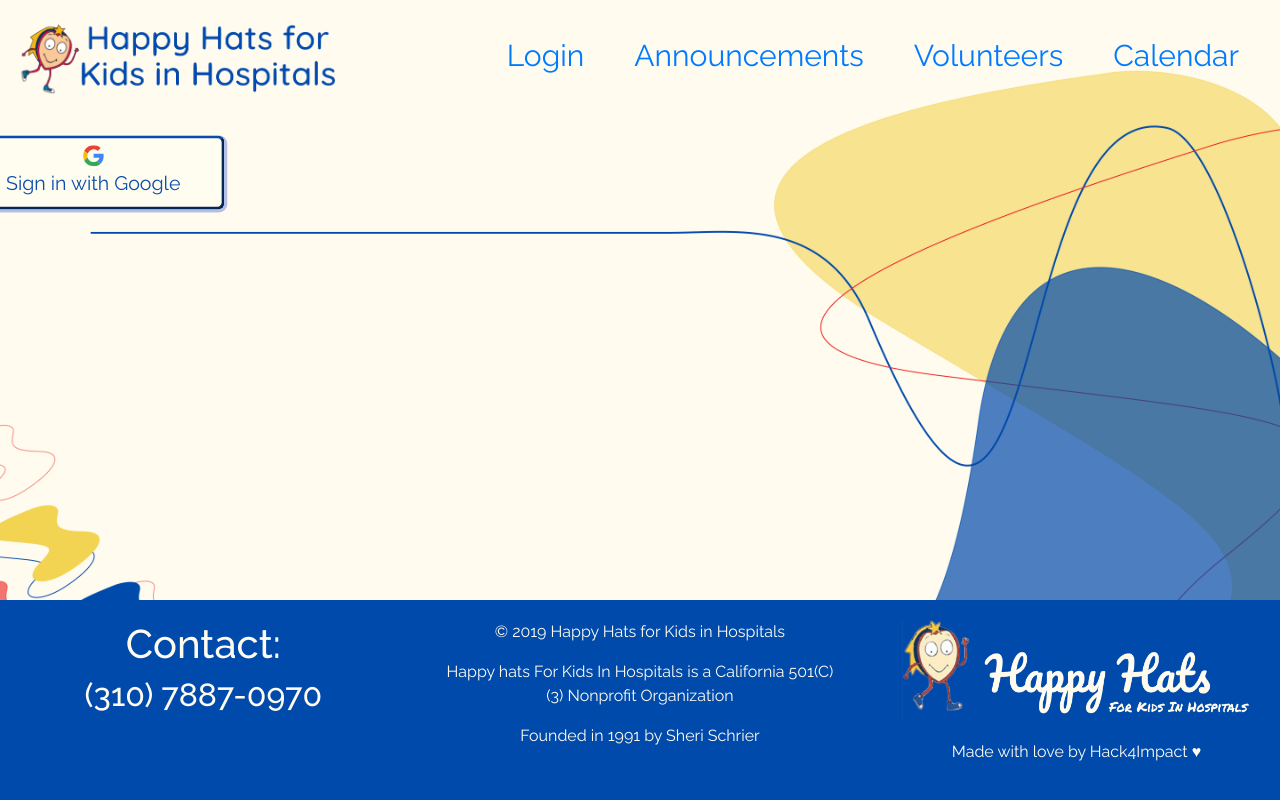
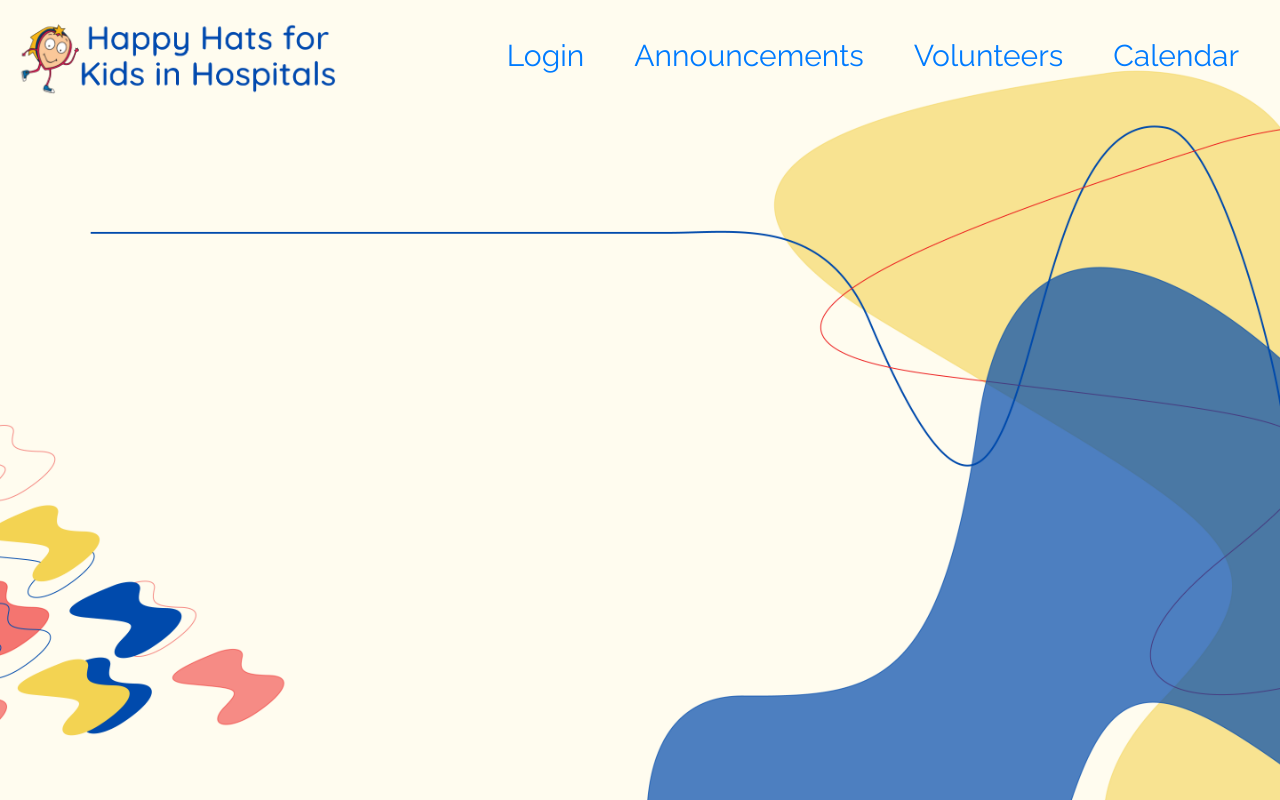
Before and after one commit to hack4impact-calpoly/happy-hats, a React (Create React App) app in the folder frontend/: page / in a window 1280 px wide. Built offline with nearby package versions, Linux system fonts and the light colour scheme.

Commit message:
removing extra google sign in and footer

```diff
--- a/frontend/src/App.js
+++ b/frontend/src/App.js
@@ -32,8 +32,6 @@
               <Calendar />
             </Route>
           </Switch>
-          <GoogleSignIn />
-          <Footer/>
         </StandardPage>
       </BrowserRouter>
     </Store>
```
